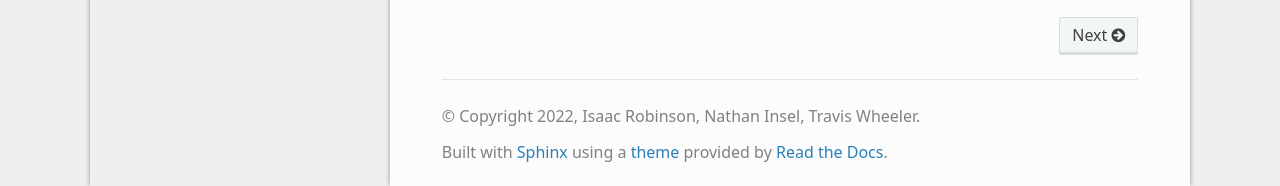
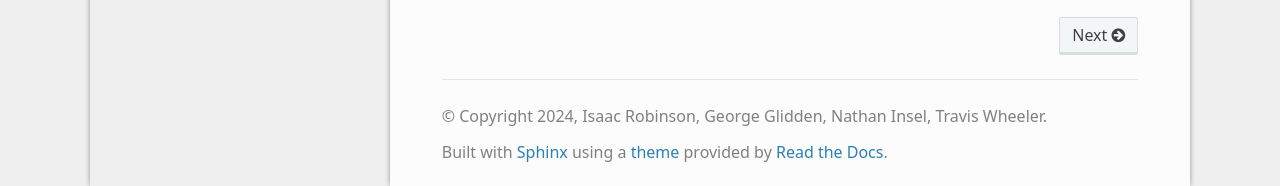
Before and after one commit to TravisWheelerLab/DIPLOMAT, a Sphinx documentation site: the page built from docs/source/index.rst, in a window 1280 px wide and 1290 px high. Shown: the part 1101-1287 px from the top of the window. Built offline with Sphinx 7.4.7 and the Read the Docs theme 2.0.0, drawn with Linux system fonts in a browser that asks for light colours; formulas are drawn with MathJax 3.

Commit message:
Update conf.py
add George as author

```diff
--- a/docs/source/conf.py
+++ b/docs/source/conf.py
@@ -21,8 +21,8 @@ def _get_version() -> str:
 # https://www.sphinx-doc.org/en/master/usage/configuration.html#project-information
 
 project = 'DIPLOMAT'
-copyright = '2022, Isaac Robinson, Nathan Insel, Travis Wheeler'
-author = 'Isaac Robinson, Nathan Insel, Travis Wheeler'
+copyright = '2024, Isaac Robinson, George Glidden, Nathan Insel, Travis Wheeler'
+author = 'Isaac Robinson, George Glidden, Nathan Insel, Travis Wheeler'
 
 # -- General configuration ---------------------------------------------------
 # https://www.sphinx-doc.org/en/master/usage/configuration.html#general-configuration
```
